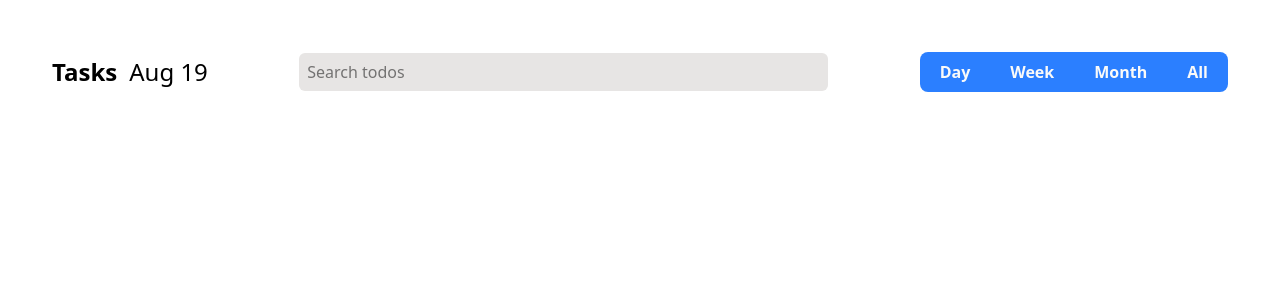
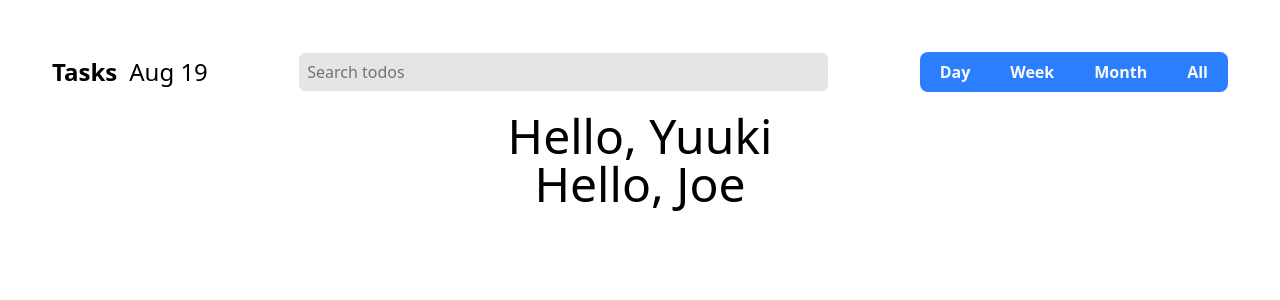
Before and after one commit to QingTian1927/React-Learning-Todo-App, a React (Vite) app: page / in a window 1280 px wide. Shown: the top 300 px of the page. Built offline with nearby package versions, Linux system fonts and the light colour scheme.

Commit message:
feat: created a Greeting component

```diff
--- a/src/App.tsx
+++ b/src/App.tsx
@@ -1,4 +1,5 @@
 import './App.css'
+import Greeting from './components/Greeting'
 import Header from './components/Header/Header'
 
 function App() {
@@ -6,7 +7,10 @@ function App() {
     <>
       <Header />
 
-      <main></main>
+      <main>
+        <Greeting name='Yuuki' />
+        <Greeting name='Joe' />
+      </main>
     </>
   )
 }
--- /dev/null
+++ b/src/components/Greeting.tsx
@@ -0,0 +1,7 @@
+type GreetingProps = {
+  name: string
+}
+
+export default function Greeting({ name }: GreetingProps) {
+  return <p className='text-5xl'>Hello, {name}</p>
+}
```
